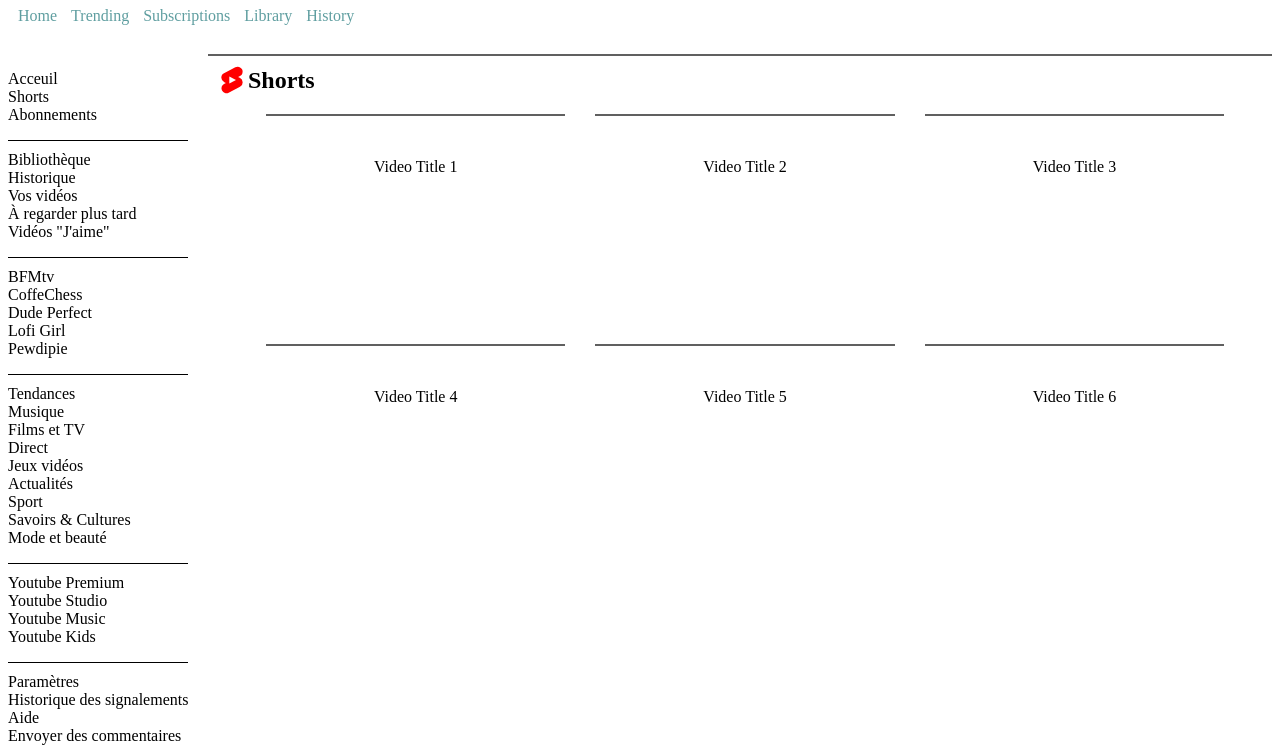
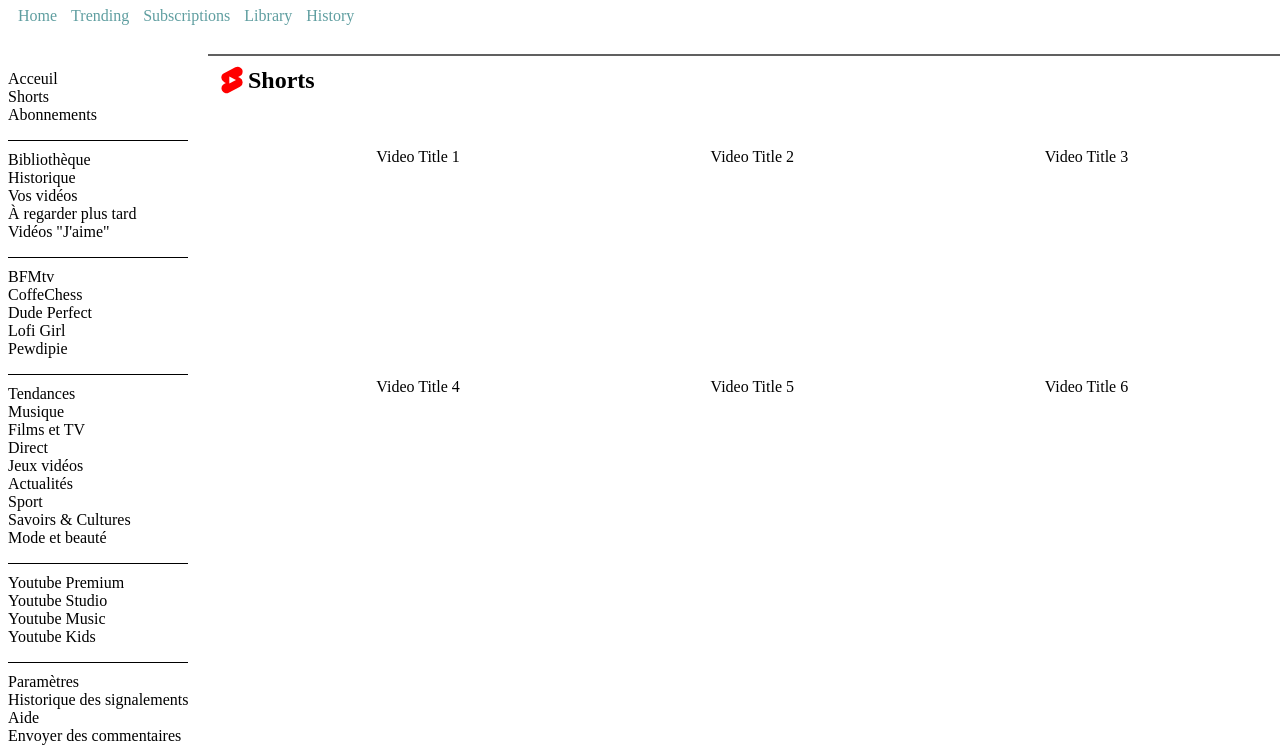
Before and after one commit to adadofr/youtube-clone, a plain HTML site: page index.html in a window 1280 px wide. Shown: the part 46-800 px from the top of the page. Drawn offline with Linux system fonts and the light colour scheme.

Commit message:
display grid modifications

```diff
--- a/index.html
+++ b/index.html
@@ -170,47 +170,30 @@
             <div class="timer">
 
               <div class="topVideos">
-              <section>
                 <article>
                   <img src="images/videoBanner.jpg" alt="">
                   <p>Video Title 1</p>
                 </article>
-              </section>
-
-        <section>
           <article>
             <img src="images/videoBanner.jpg" alt="">
             <p>Video Title 2</p>
           </article>
-        </section>
-
-        <section>
           <article>
             <img src="images/videoBanner.jpg" alt="">
             <p>Video Title 3</p>
           </article>
-        </section>
-
-        <section>
           <article>
             <img src="images/videoBanner.jpg" alt="">
             <p>Video Title 4</p>
           </article>
-        </section>
-
-        <section>
           <article>
             <img src="images/videoBanner.jpg" alt="">
             <p>Video Title 5</p>
           </article>
-        </section>
-
-        <section>
           <article>
             <img src="images/videoBanner.jpg" alt="">
             <p>Video Title 6</p>
           </article>
-        </section>
       </div>
 
       </div>
--- a/styles.css
+++ b/styles.css
@@ -108,8 +108,7 @@
   height: 32px;
 }
 
-.topVideos
-{
+.topVideos {
   display: grid;
   grid-template-columns: 30% 30% 30%;
   grid-template-rows: 200px 200px;
@@ -118,9 +117,10 @@
   text-align: center;
   margin-bottom: 100px;
 }
-section
-{
+
+section {
   padding: 0.5em;
+  width: 100%;
 }
 
 
```
